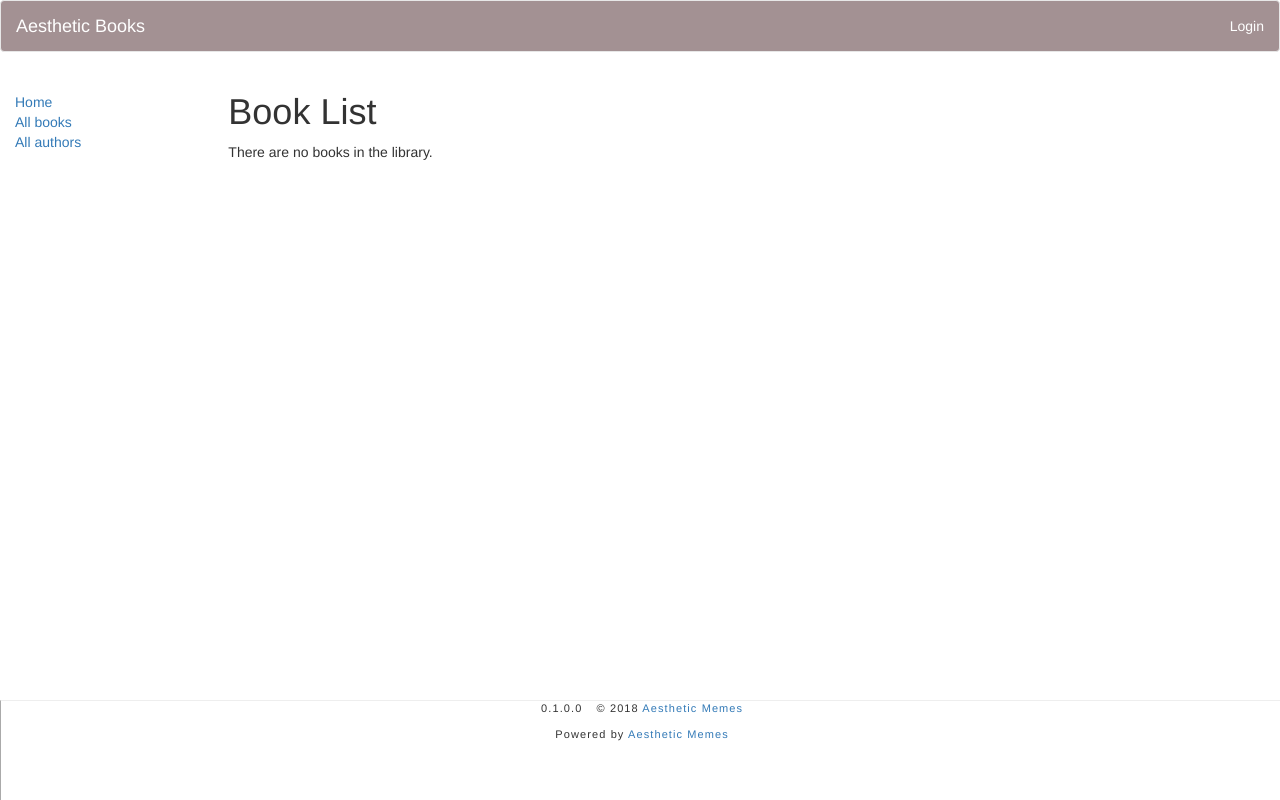
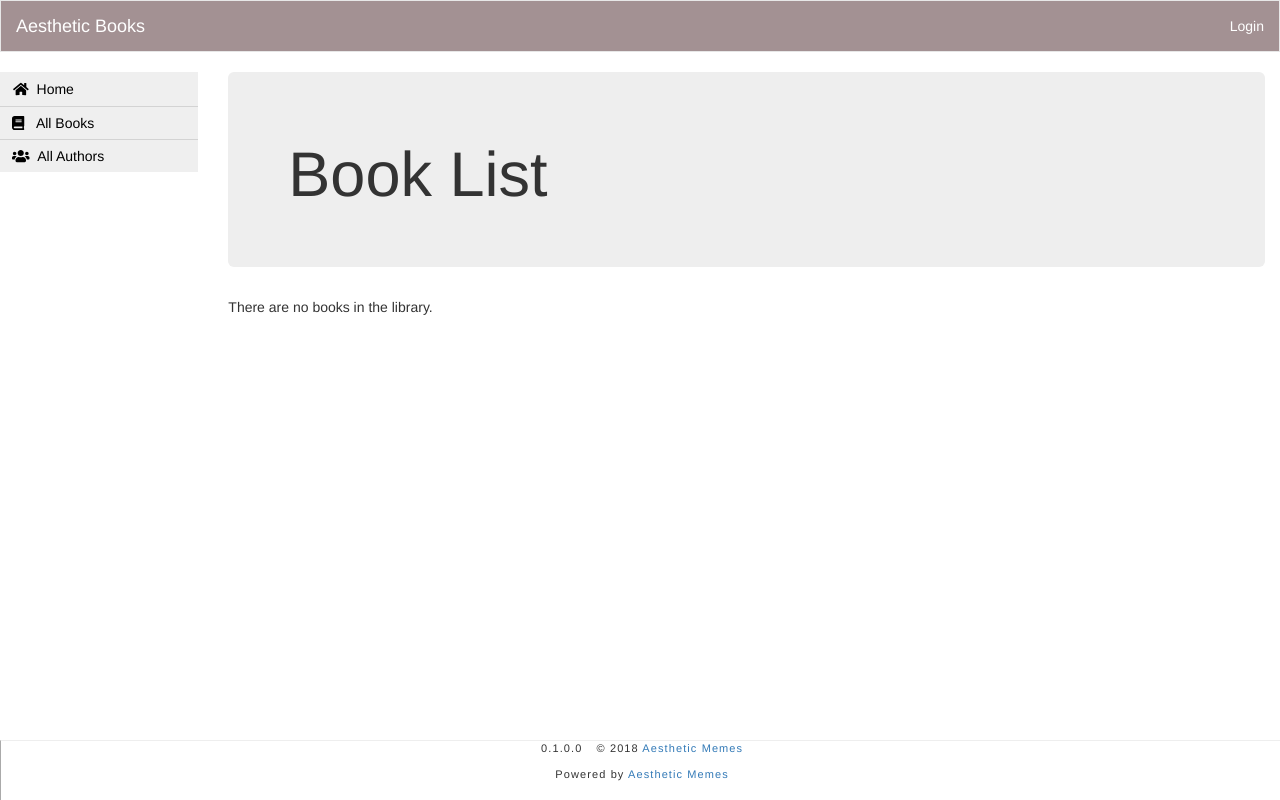
Before and after one commit to SamirKalouf/aesthetic-memes, a Django app: page /ecommerce/books/ in a window 1280 px wide. Run offline with Django 3.2, Linux system fonts and the light colour scheme; data that the repository does not hold is empty; some libraries are stand-ins or nearby versions.

Commit message:
made more visual improvements

```diff
--- a/aesthetic_memes/ecommerce/static/css/styles.css
+++ b/aesthetic_memes/ecommerce/static/css/styles.css
@@ -17,7 +17,7 @@
 
 footer {
   position: absolute;
-  height: 100px;
+  height: 60px;
   bottom: 0;
   width: 100%;
   font-size: 1.1rem;
@@ -39,3 +39,59 @@ body {
   padding:0;
   height:100%;
 }
+
+a#sideNav, a#backBtn {
+  color:#000;
+}
+
+a#sideNav:hover, a#backBtn:hover {
+  color:#000;
+}
+
+a#sideNav:active, a#backBtn:active {
+  color:#000;
+}
+
+a#sideNav:focus, a#backBtn:focus {
+  text-decoration: underline;
+  color:#000;
+}
+
+#backBtn {
+  background-color: #eee;
+  border: none;
+}
+
+#backBtn:hover {
+  background-color:#D3D3D3;
+}
+
+#sideButton {
+  width: 100%;
+  border-radius: 0 !important;
+}
+
+#btnGroupDrop1 {
+  border-radius: 0 !important;
+}
+
+.btn:hover {
+  background-color:#D3D3D3;
+}
+
+#sidenav:hover {
+  background-color:#D3D3D3;
+}
+
+.sidenavborder {
+  border-top-style: solid;
+  border-width: 1px;
+  border-color: #D3D3D3;
+
+  border-left-style: none;
+  border-right-style: none;
+  border-bottom-style: none;
+}
+.removeContainerLeftPadding {
+  padding-left: 0px;
+}
--- a/aesthetic_memes/ecommerce/templates/base_generic.html
+++ b/aesthetic_memes/ecommerce/templates/base_generic.html
@@ -20,7 +20,7 @@
 
 <body>
 
-<nav class="navbar navbar-default" style="background-color: #A39193;">
+<nav class="navbar navbar-default" style="background-color: #A39193; border-radius:0;">
   <div class="container-fluid">
     <div class="navbar-header">
       <button type="button" class="navbar-toggle collapsed" data-toggle="collapse" data-target="#bs-example-navbar-collapse-1" aria-expanded="false">
@@ -50,16 +50,27 @@
   <div class="container-fluid">
 
     <div class="row">
-      <div class="col-sm-2">
-      {% block sidebar %}
-      <ul class="sidebar-nav">
-          <li><a href="{% url 'index' %}">Home</a></li>
-          <li><a href="{% url 'books' %}">All books</a></li>
-          <li><a href="{% url 'authors' %}">All authors</a></li>
+    <div class="btn-group-vertical col-lg-2 removeContainerLeftPadding" role="group" aria-label="Button group with nested dropdown">
+      <a id="sideNav" href="{% url 'index' %}"><button type="button" id="sideButton" class="btn btn-secondary fontSize18px">
+        <span class="pull-left">
+          <i class="fas fa-home paddingRight10px"></i>&nbsp;&nbsp;Home
+        </span>
+      </button></a>
 
-     </ul>
-     {% endblock %}
-      </div>
+      <a id="sideNav" href="{% url 'books' %}"><button type="button" id="sideButton" class="btn btn-secondary fontSize18px sidenavborder">
+        <span class="pull-left">
+          <i class="fas fa-book paddingRight10px"></i>&nbsp;&nbsp;&nbsp;All Books
+        </span>
+      </button></a>
+
+      <a id="sideNav" href="{% url 'authors' %}"><button type="button" id="sideButton" class="btn btn-secondary fontSize18px sidenavborder">
+        <span class="pull-left">
+          <i class="fa fa-users paddingRight10px"></i>&nbsp;&nbsp;All Authors
+        </span>
+      </button></a>
+
+    </div>
+
       <div class="col-sm-10 ">
       {% block content %}{% endblock %}
 
--- a/aesthetic_memes/ecommerce/templates/ecommerce/author_list.html
+++ b/aesthetic_memes/ecommerce/templates/ecommerce/author_list.html
@@ -1,7 +1,9 @@
 {% extends "base_generic.html" %}
 
 {% block content %}
+  <div class="jumbotron">
     <h1>Author List</h1>
+  </div>
 
     {% if author_list %}
     <ul>
--- a/aesthetic_memes/ecommerce/templates/ecommerce/book_list.html
+++ b/aesthetic_memes/ecommerce/templates/ecommerce/book_list.html
@@ -1,8 +1,9 @@
 {% extends "base_generic.html" %}
 
 {% block content %}
+  <div class="jumbotron">
     <h1>Book List</h1>
-
+  </div>
     {% if book_list %}
     <ul>
 
```
